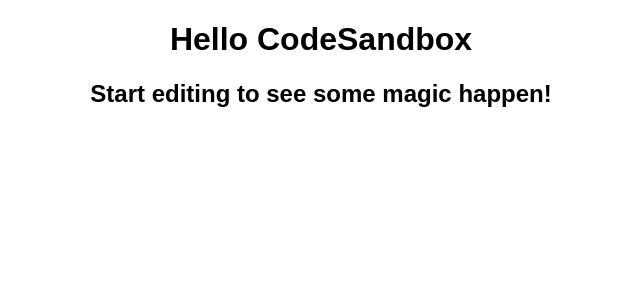
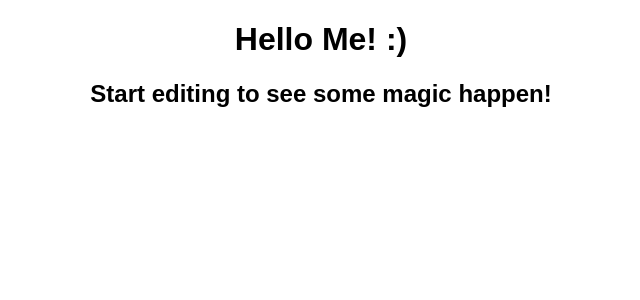
Before and after one commit to christianalfoni/new-git-flow, a React (Create React App) app: page / in a window 1280 px wide. Shown: the top 300 px of the page, without its empty margins (319-959 px from the left). Built offline with nearby package versions, Linux system fonts and the light colour scheme.

Commit message:
initial commit

```diff
--- a/src/App.js
+++ b/src/App.js
@@ -4,7 +4,7 @@ import "./styles.css";
 export default function App() {
   return (
     <div className="App">
-      <h1>Hello CodeSandbox</h1>
+      <h1>Hello Me! :)</h1>
       <h2>Start editing to see some magic happen!</h2>
     </div>
   );
```
